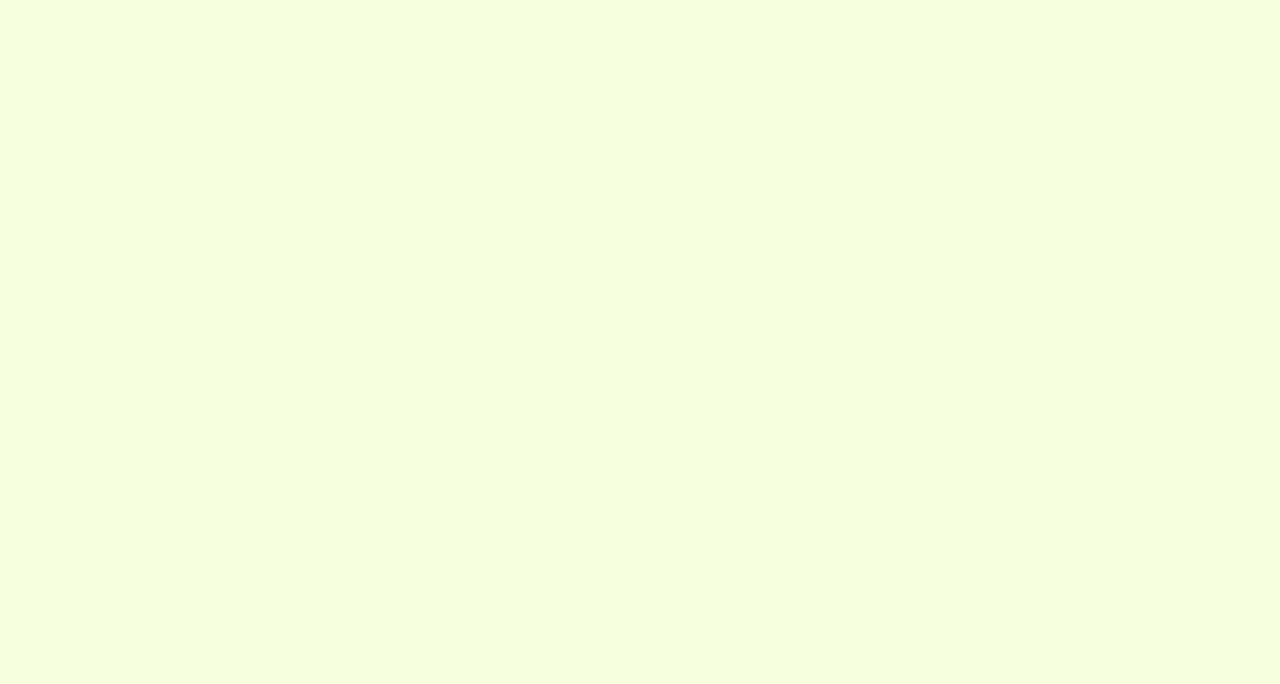
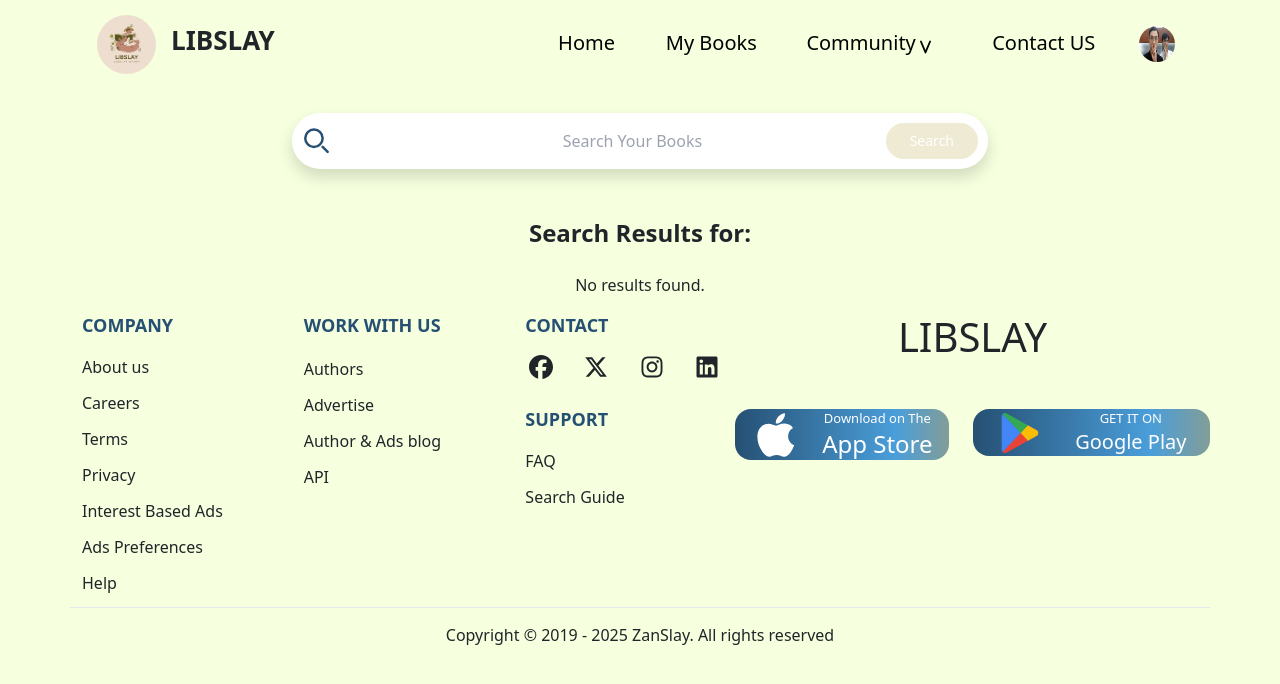
Before and after one commit to WinTranIT/Book-reading-website, a React (Create React App) app in the folder libslayui/: page /search in a window 1280 px wide. Before the commit this address had no page. Shown: the top 684 px of the page. Built offline with nearby package versions, Linux system fonts and the light colour scheme.

Commit message:
add feature search book

```diff
--- a/libslayui/src/App.js
+++ b/libslayui/src/App.js
@@ -8,6 +8,7 @@ import ContactUsPage from "./pages/ContactUsPage";
 import Layout from "./components/Layout";
 import HomePage from "./pages/HomePage";
 import Profile from "./pages/profile";
+import SearchBook from "./pages/SearchBook";
 
 function App() {
     return (
@@ -45,7 +46,14 @@ function App() {
                             </Layout>
                         }
                     />
-                    {/* Add other routes that should have Header and Footer */}
+                    <Route
+                        path="/search"
+                        element={
+                            <Layout>
+                                <SearchBook />
+                            </Layout>
+                        }
+                    />
                 </Routes>
             </div>
         </Router>
--- a/libslayui/src/components/Search.js
+++ b/libslayui/src/components/Search.js
@@ -1,26 +1,48 @@
-import React from 'react';
+import React, { useState } from 'react';
+import { useNavigate } from "react-router-dom";
 
 function Search() {
+    const [searchTerm, setSearchTerm] = useState('');
+
+    const navigate = useNavigate();
+
+    const handleSearch = (e) => {
+        e.preventDefault(); // Ngăn form submit mặc định và tải lại trang
+        if (searchTerm) {
+            navigate(`/search?query=${searchTerm}`);
+        }
+    };
+
     return (
-        <form className="w-2/3 h-1/2 mx-auto p-4">
+        <div>
+            <form className="w-2/3 h-1/2 mx-auto p-4" onSubmit={handleSearch}>
                 <label htmlFor="default-search"
                        className="mb-2 text-sm font-medium text-gray-900 sr-only dark:text-white">Search</label>
                 <div className="relative">
                     <div className="absolute inset-y-0 left-0 flex items-center pl-3 pointer-events-none">
                         <svg className="text-text_Secondary dark:text-text_Secondary h-2/3 w-2/3" aria-hidden="true"
                              xmlns="http://www.w3.org/2000/svg" fill="none" viewBox="0 0 20 20">
-                        <path stroke="currentColor" stroke-linecap="round" stroke-linejoin="round" stroke-width="2"
+                            <path stroke="currentColor" strokeLinecap="round" strokeLinejoin="round" strokeWidth="2"
                                   d="m19 19-4-4m0-7A7 7 0 1 1 1 8a7 7 0 0 1 14 0Z"/>
                         </svg>
                     </div>
-                <input type="search" id="default-search"
+                    <input
+                        type="search"
+                        id="default-search"
+                        value={searchTerm}
+                        onChange={(e) => setSearchTerm(e.target.value)}
                         className="block shadow w-full p-3 pl-10 text-center text-text_Secondary rounded-full bg-white focus:ring-blue-500 dark:bg-gray-700 dark:placeholder-text_Secondary dark:text-text_Secondary dark:focus:ring-blue-500 "
-                       placeholder="Search Your Books" required/>
-                <button type="submit"
-                        className="text-white absolute right-2.5 bottom-2.5 bg-bg_contactForm hover:bg-bg_RecColor font-medium rounded-full text-sm px-4 py-2 dark:bg-text_Secondary dark:hover:bg-gray-700">Search
+                        placeholder="Search Your Books"
+                        required
+                    />
+                    <button
+                        type="submit"
+                        className="text-white absolute right-2.5 bottom-2.5 bg-bg_contactForm hover:bg-bg_RecColor font-medium rounded-full text-sm px-4 py-2 dark:bg-text_Secondary dark:hover:bg-gray-700">
+                        Search
                     </button>
                 </div>
             </form>
+        </div>
     );
 }
 
--- a/libslayui/src/pages/HomePage.js
+++ b/libslayui/src/pages/HomePage.js
@@ -30,6 +30,7 @@ function HomePage(){
                 </div>
             </div>
         </div>
+
         </div>
     );
 }
--- /dev/null
+++ b/libslayui/src/pages/SearchBook.js
@@ -0,0 +1,53 @@
+import React, { useEffect, useState } from 'react';
+import { useLocation } from 'react-router-dom';
+import { getBookSearch } from "../services/apiService";
+import Search from "../components/Search";
+import imgDefault from "../imgs/Suggestion1.jpg";
+
+const SearchBook = () => {
+    const [results, setResults] = useState([]);
+    const location = useLocation();
+
+    // Extract query from URL
+    const query = new URLSearchParams(location.search).get('query');
+
+    useEffect(() => {
+        const fetchBooks = async (query) => {
+            if (query) {
+                try {
+                    const response = await getBookSearch(query);
+                    setResults(response.data);
+                } catch (error) {
+                    console.error("Error fetching search results:", error);
+                }
+            }
+        };
+
+        fetchBooks(query); // Gọi hàm fetchBooks
+
+    }, [query]); // Thêm query vào mảng phụ thuộc
+
+    return (
+        <div className="container">
+            <Search />
+            <h2 className="text-center text-2xl font-bold my-4">Search Results for: {query}</h2>
+            <div className="grid grid-cols-4 gap-4"> {/* Sử dụng grid với 4 cột */}
+                {results.length > 0 ? (
+                    results.map((result) => (
+                        <div key={result.id} className="flex items-center justify-center">
+                            <img
+                                src={result.imageUrl || imgDefault} // Thay đổi đường dẫn hình ảnh theo dữ liệu API
+                                alt={result.title} // Sử dụng tên sách cho thuộc tính alt
+                                className="rounded-lg w-full h-auto"
+                            />
+                        </div>
+                    ))
+                ) : (
+                    <p className="col-span-4 text-center">No results found.</p> // Đặt thông báo không tìm thấy ở giữa
+                )}
+            </div>
+        </div>
+    );
+};
+
+export default SearchBook;
--- a/libslayui/src/services/apiService.js
+++ b/libslayui/src/services/apiService.js
@@ -35,3 +35,14 @@ export const getBookLatest = async () => {
             throw error;
         }
     }
+export const getBookSearch = async (titlePart) => {
+    try {
+        // Sử dụng đối tượng params để gửi tham số truy vấn
+        const response = await axios.get(`${API_URL}/Book/search`, {
+            params: { titlePart }
+        });
+        return response;
+    } catch (error) {
+        throw error;
+    }
+}
```
Also changed, not shown: 14 other files (tests, documents, lock files or other folders). Lines whose indentation alone changed are shown as unchanged.
